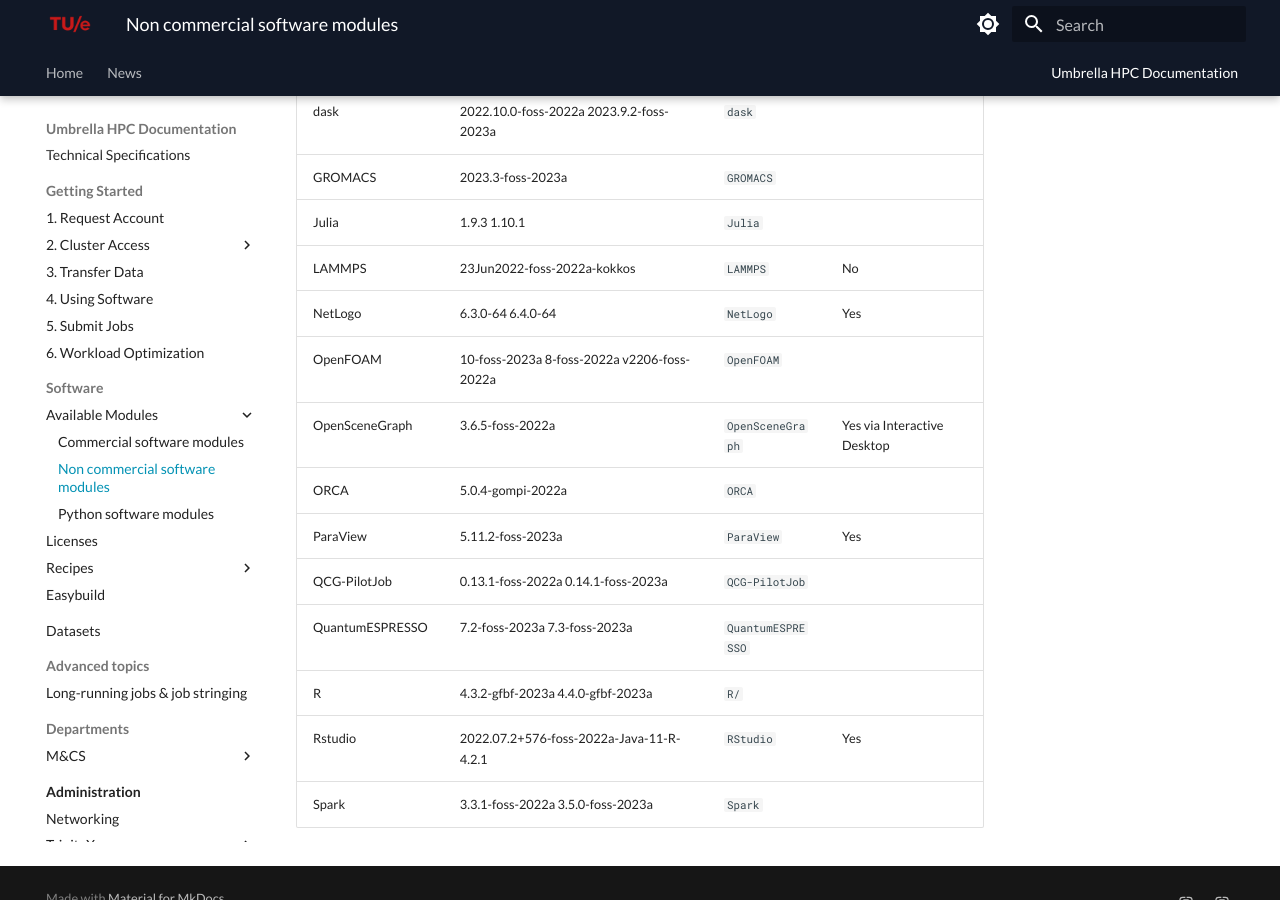
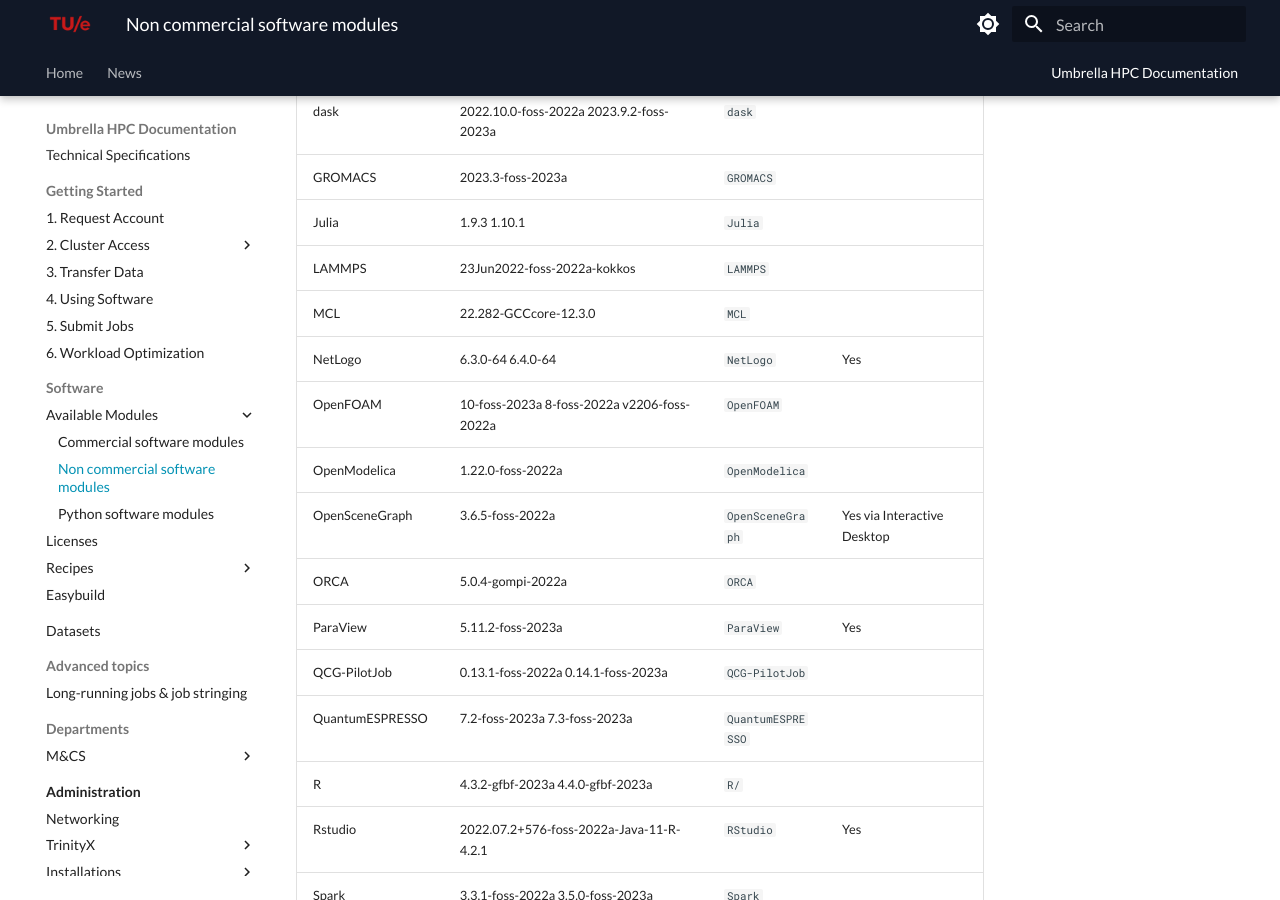
Before and after one commit to gferhpc/supercomputing.tue.nl, an MkDocs documentation site: the page built from pages/documentation/software/modules/non-commercial.md, in a window 1280 px wide and 900 px high, scrolled down 978 px. Built offline with MkDocs 1.6.1 and Material for MkDocs 9.7.7, drawn with Linux system fonts in a browser that asks for light colours.

Commit message:
Update non-commercial.md

```diff
--- a/pages/documentation/software/modules/non-commercial.md
+++ b/pages/documentation/software/modules/non-commercial.md
@@ -83,9 +83,11 @@
 | dask           | 2022.10.0-foss-2022a 2023.9.2-foss-2023a | `dask`  | |
 | GROMACS        | 2023.3-foss-2023a                    | `GROMACS`   | |
 | Julia          | 1.9.3 1.10.1                         | `Julia`     | |
-| LAMMPS         | 23Jun2022-foss-2022a-kokkos          | `LAMMPS`    | No |
+| LAMMPS         | 23Jun2022-foss-2022a-kokkos          | `LAMMPS`    | |
+| MCL            | 22.282-GCCcore-12.3.0                | `MCL`       | |
 | NetLogo        | 6.3.0-64 6.4.0-64                    | `NetLogo`   | Yes |
 | OpenFOAM       | 10-foss-2023a 8-foss-2022a v2206-foss-2022a | `OpenFOAM`  | |
+| OpenModelica   | 1.22.0-foss-2022a                    | `OpenModelica` | |
 | OpenSceneGraph | 3.6.5-foss-2022a                     | `OpenSceneGraph`  | Yes via Interactive Desktop |
 | ORCA           | 5.0.4-gompi-2022a                   | `ORCA`      | |
 | ParaView       | 5.11.2-foss-2023a                    | `ParaView`  | Yes |
```
